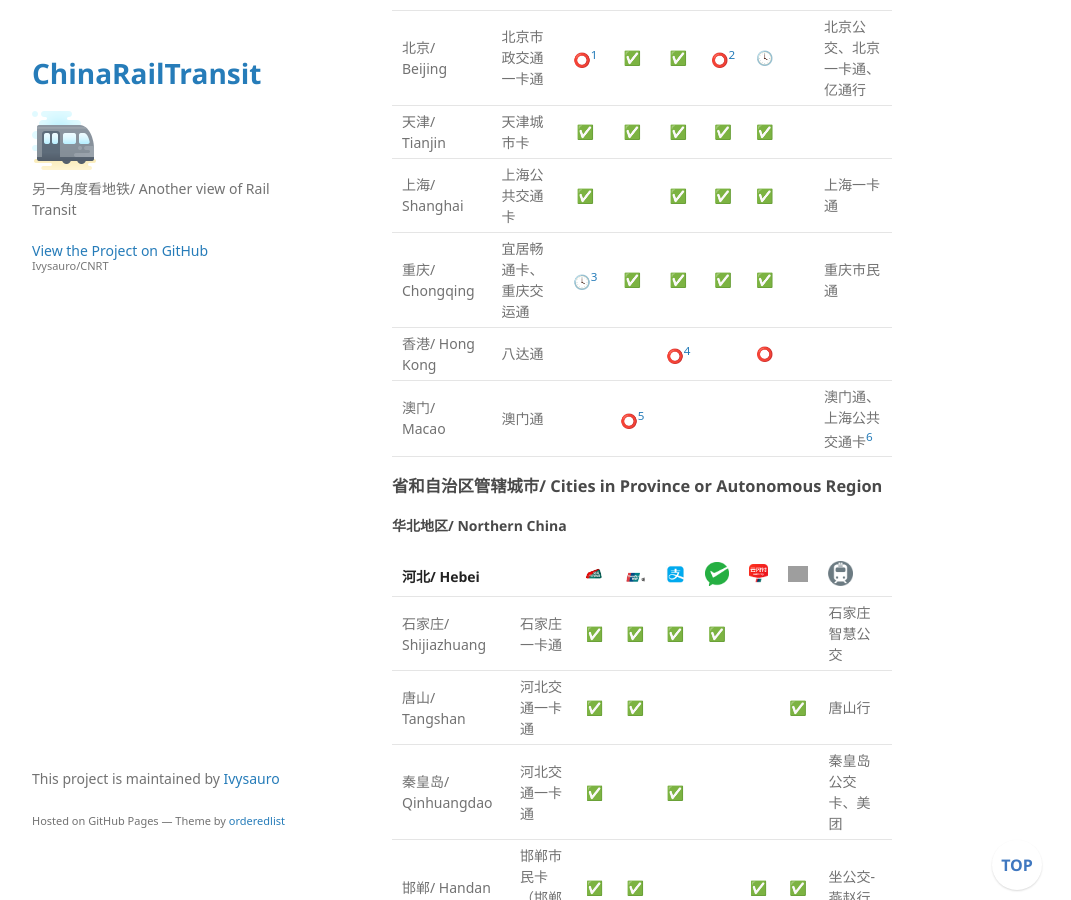
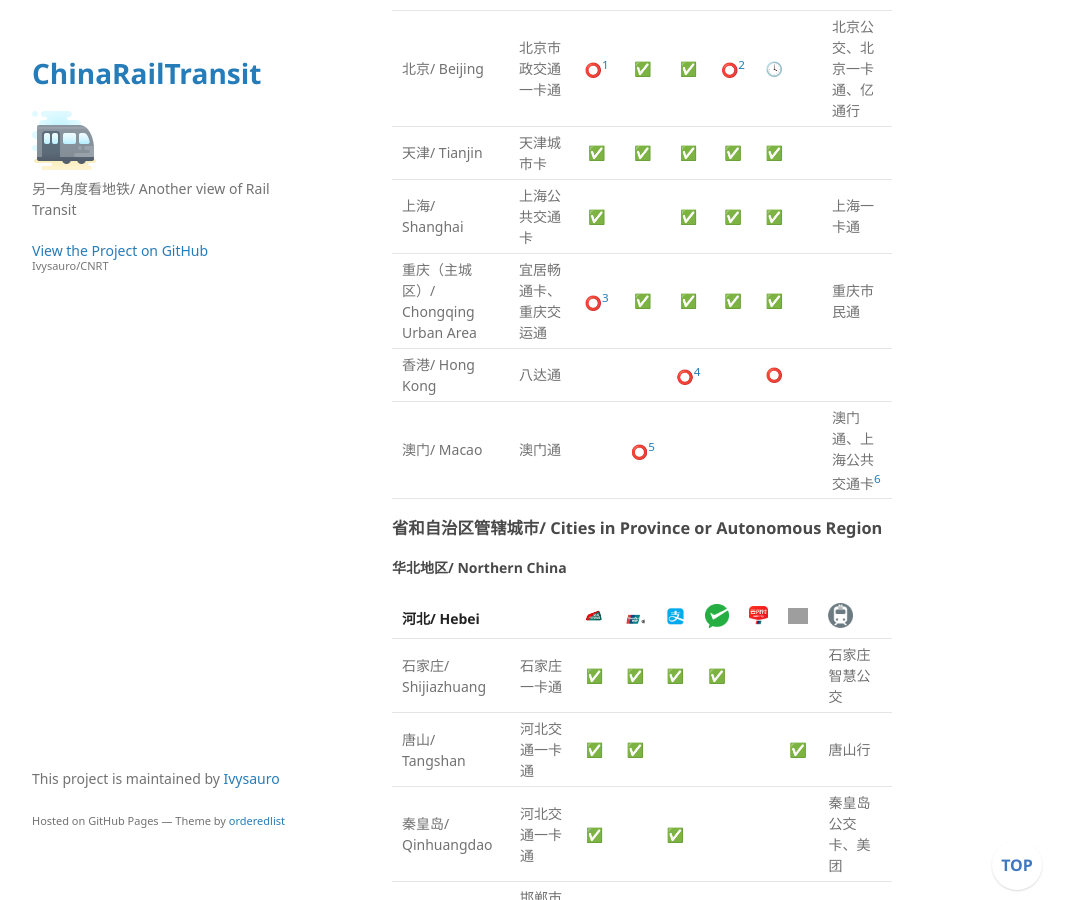
Before and after one commit to Ivysauro/CNRT, a Jekyll site: the page built from data/Bus Pay.md, in a window 1280 px wide and 900 px high, scrolled down 1886 px. Shown: the whole window, without its empty margins (178-1249 px from the left). Built offline with Jekyll 4.4.1, drawn with Linux system fonts in a browser that asks for light colours; some web fonts are replaced; our own code applies the rules of GitHub Pages for plain Markdown files; a script that is not in the unit is left out; grey boxes are pictures that could not be loaded.

Commit message:
🍊更新重庆数据

```diff
--- a/data/Bus Pay.md
+++ b/data/Bus Pay.md
@@ -60,7 +60,7 @@
 | 北京/ Beijing | 北京市政交通一卡通 | ⭕[^bj] | ✅ | ✅ | ⭕[^bj2] | 🕓 | | 北京公交、北京一卡通、亿通行 |
 | 天津/ Tianjin | 天津城市卡 | ✅ | ✅ | ✅ | ✅ | ✅ | | |
 | 上海/ Shanghai | 上海公共交通卡 | ✅ | | ✅ | ✅ | ✅ | | 上海一卡通 |
-| 重庆/ Chongqing | 宜居畅通卡、重庆交运通 | 🕓[^cq] | ✅ | ✅ | ✅ | ✅ | | 重庆市民通 |
+| 重庆（主城区）/ Chongqing Urban Area | 宜居畅通卡、重庆交运通 | ⭕️[^cq] | ✅ | ✅ | ✅ | ✅ | | 重庆市民通 |
 | 香港/ Hong Kong | 八达通 | | | ⭕[^hk] | | ⭕️ | | |
 | 澳门/ Macao | 澳门通 | | ⭕[^mo] | | | | | 澳门通、上海公共交通卡[^mo2] |
 
```
Also changed, not shown: other parts of data/Bus Pay.md (+1 -1 lines).
